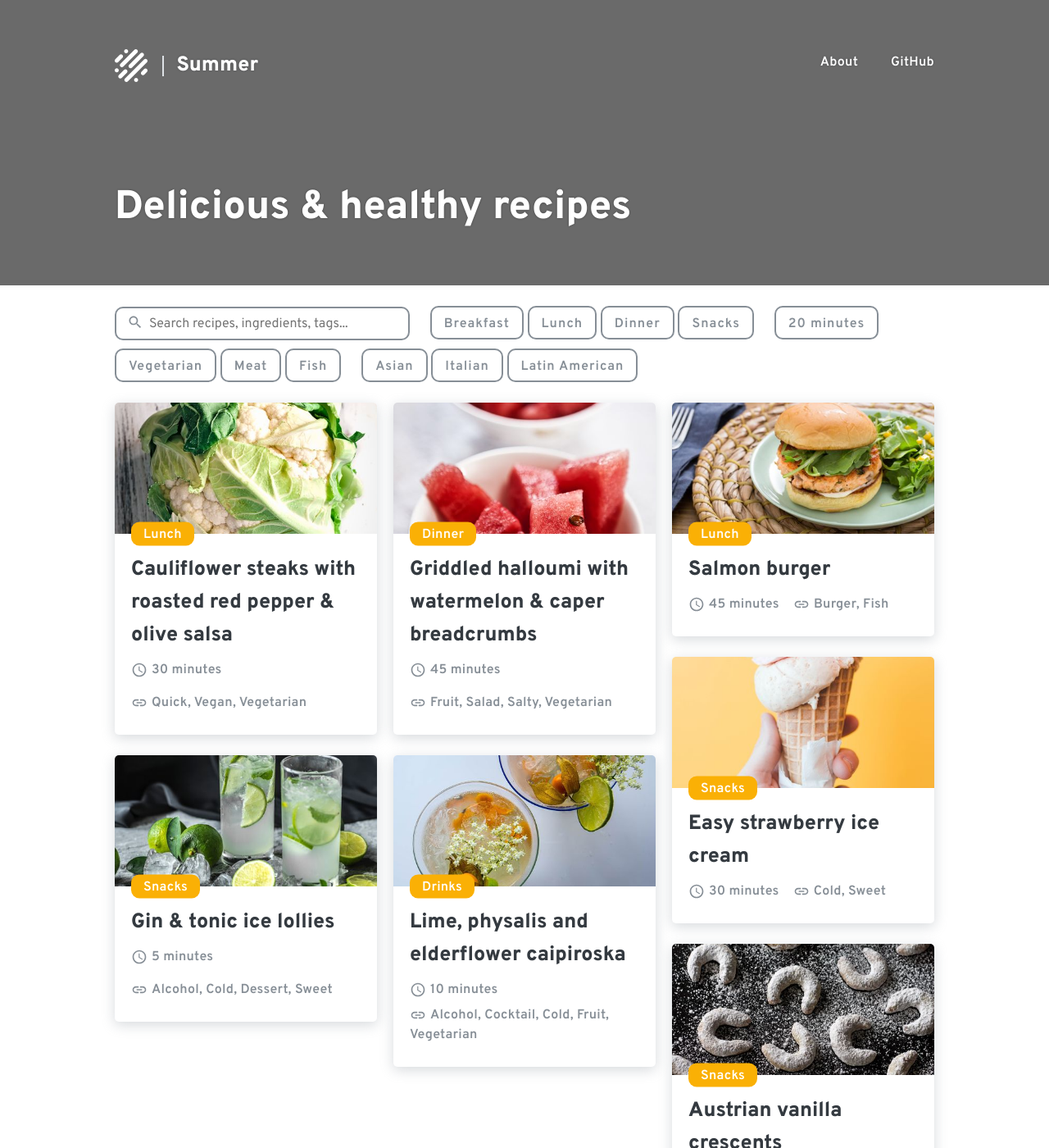
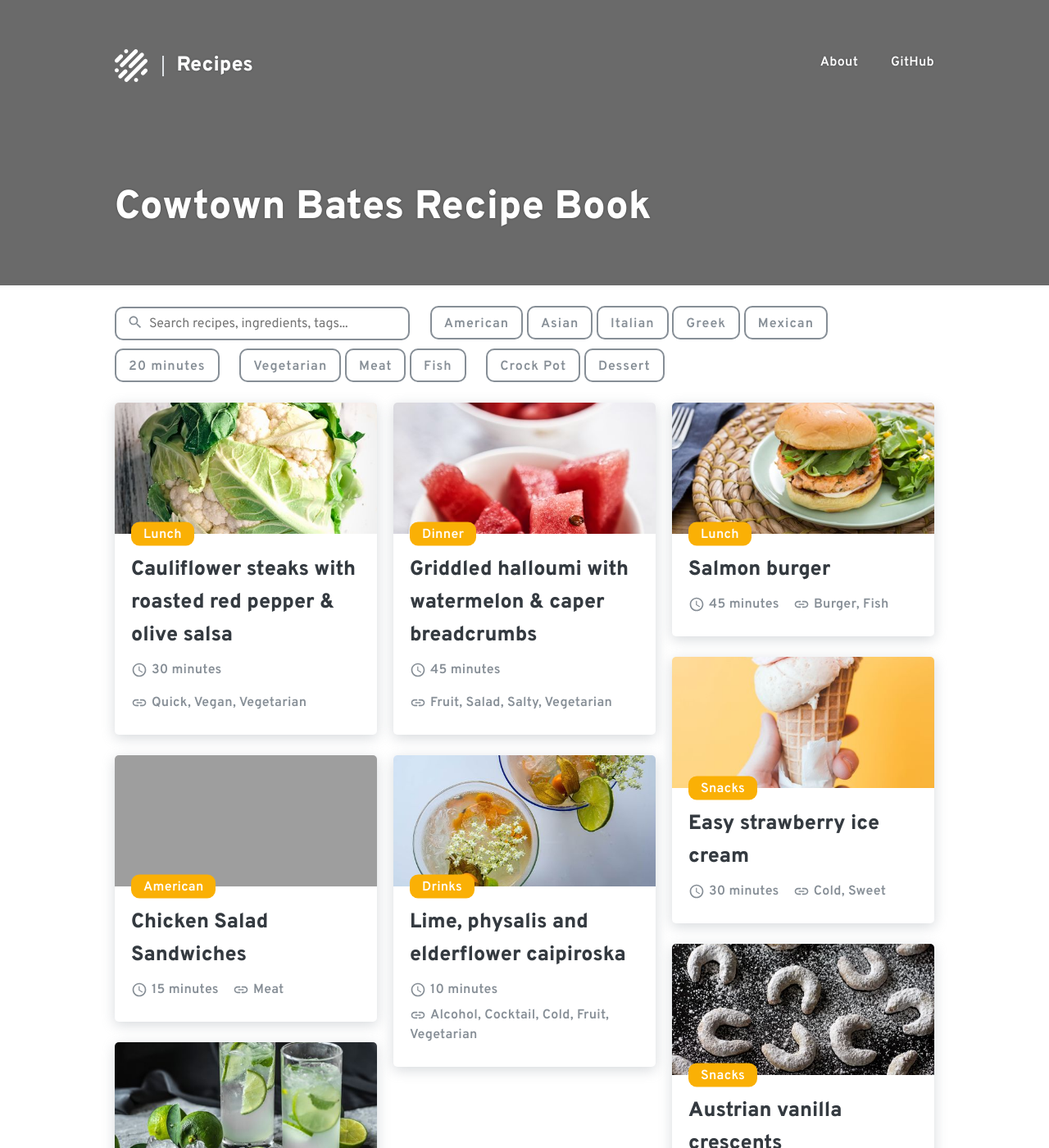
Before and after one commit to sfb1996/cookbook, a Jekyll site: the page built from index.html, in a window 1280 px wide and 1400 px high. Shown: the whole window at 82% size. Built offline with Jekyll 4.4.1, drawn with Linux system fonts in a browser that asks for light colours; some of the changed text lies outside the part shown.

Commit message:
added first recipe (fingers crossed).

```diff
--- a/_config.yml
+++ b/_config.yml
@@ -35,10 +35,10 @@ compress_html:
 dark_theme: false
 
 # Site meta
-title: Summer
-tagline: 'Delicious & healthy recipes'
-description: 'A simple Jekyll theme with a photo sidebar.'
-keywords: 'connor, bär, designer, traveller, code, jekyll, developer, theme'
+title: Recipes
+tagline: 'Cowtown Bates Recipe Book'
+description: 'A recipe site based on Summer theme by Connor Baer.'
+keywords: ''
 url: https://sfb1996.github.io
 baseurl: /cookbook
 assets: /assets
@@ -47,17 +47,9 @@ image: index-large.jpg
 logo: /assets/icons/apple-icon-144x144.png
 
 author:
-  name: Connor Bär
-  bio: Hi, I'm Connor, the author of this blog. Nice to meet you!
+  name: Sean Bates
+  bio: Hi! Welcome to my website!
   image: author
-  url: https://connorbaer.co
-  email: hello@connorbaer.co
-  twitter: connor_baer
-
-social:
-  twitter: https://twitter.com/connor_baer
-  instagram: https://instagram.com/connor_baer
-  github: https://github.com/sfb1996/cookbook
 
 version: 2.0.0
 
--- a/index.html
+++ b/index.html
@@ -23,6 +23,7 @@ exclude: true
   </div>
 
   <div class="content" id="js-list">
+
     <form class="searchbar">
       <fieldset class="searchbar-group">
         <label class="searchbar-search" for="js-search">
@@ -33,30 +34,37 @@ exclude: true
           <span class="search-highlight form-highlight"></span>
         </label>
       </fieldset>
+
       <fieldset class="searchbar-group">
-        <label for="breakfast">
-          <input class="searchbar-checkbox js-category" type="checkbox" id="breakfast" value="breakfast">
-          <span class="searchbar-button">Breakfast</span>
+        <label for="American">
+          <input class="searchbar-checkbox js-category" type="checkbox" id="American" value="American">
+          <span class="searchbar-button">American</span>
         </label>
-        <label for="lunch">
-          <input class="searchbar-checkbox js-category" type="checkbox" id="lunch" value="lunch">
-          <span class="searchbar-button">Lunch</span>
+        <label for="Asian">
+          <input class="searchbar-checkbox js-category" type="checkbox" id="Asian" value="Asian">
+          <span class="searchbar-button">Asian</span>
         </label>
-        <label for="dinner">
-          <input class="searchbar-checkbox js-category" type="checkbox" id="dinner" value="dinner">
-          <span class="searchbar-button">Dinner</span>
+        <label for="Italian">
+          <input class="searchbar-checkbox js-category" type="checkbox" id="Italian" value="Italian">
+          <span class="searchbar-button">Italian</span>
         </label>
-        <label for="snacks">
-          <input class="searchbar-checkbox js-category" type="checkbox" id="snacks" value="snacks">
-          <span class="searchbar-button">Snacks</span>
+        <label for="Greek">
+          <input class="searchbar-checkbox js-category" type="checkbox" id="Greek" value="Greek">
+          <span class="searchbar-button">Greek</span>
+        </label>
+        <label for="Mexican">
+          <input class="searchbar-checkbox js-category" type="checkbox" id="Mexican" value="Mexican">
+          <span class="searchbar-button">Mexican</span>
         </label>
       </fieldset>
+
       <fieldset class="searchbar-group">
         <label for="twenty-minutes">
           <input class="searchbar-checkbox js-duration" type="checkbox" id="twenty-minutes" value="20">
           <span class="searchbar-button">20 minutes</span>
         </label>
       </fieldset>
+
       <fieldset class="searchbar-group">
         <label for="vegetarian">
           <input class="searchbar-checkbox js-meat" type="checkbox" id="vegetarian" value="vegetarian">
@@ -71,20 +79,18 @@ exclude: true
           <span class="searchbar-button">Fish</span>
         </label>
       </fieldset>
+
       <fieldset class="searchbar-group">
-        <label for="asian">
-          <input class="searchbar-checkbox js-origin" type="checkbox" id="asian" value="asian">
-          <span class="searchbar-button">Asian</span>
+        <label for="crockpot">
+          <input class="searchbar-checkbox js-origin" type="checkbox" id="crockpot" value="crockpot">
+          <span class="searchbar-button">Crock Pot</span>
         </label>
-        <label for="italian">
-          <input class="searchbar-checkbox js-origin" type="checkbox" id="italian" value="italian">
-          <span class="searchbar-button">Italian</span>
-        </label>
-        <label for="latin-american">
-          <input class="searchbar-checkbox js-origin" type="checkbox" id="latin-american" value="latin-american">
-          <span class="searchbar-button">Latin American</span>
+        <label for="dessert">
+          <input class="searchbar-checkbox js-origin" type="dessert" id="dessert" value="crockpot">
+          <span class="searchbar-button">Dessert</span>
         </label>
       </fieldset>
+
     </form>
 
     <ul class="list">
```
Also changed, not shown: _recipes/chicken-salad-sandwiches.md (added, +53 -0 lines), package.json (+4 -12 lines), _images/authors/author.jpg.
